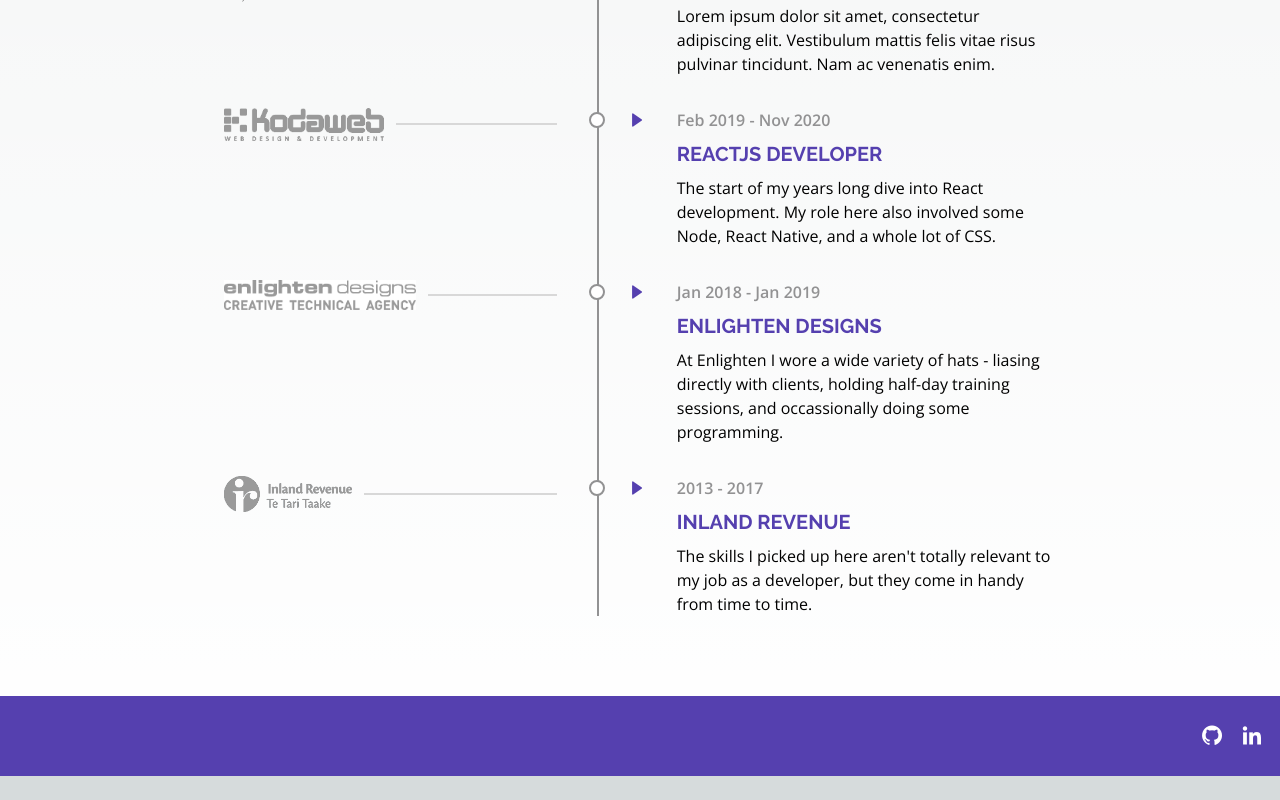
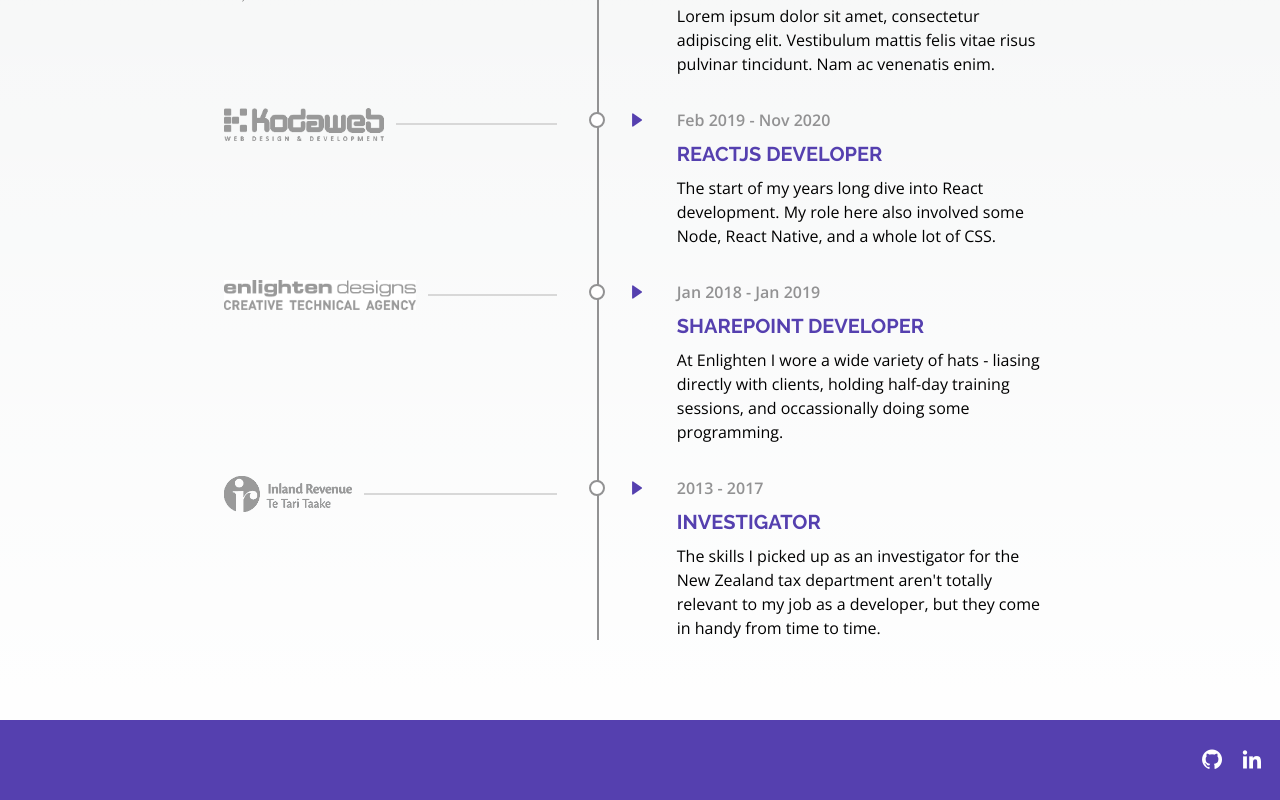
Before and after one commit to luke-davison/portfolio, a Next.js app: page / in a window 1280 px wide. Shown: the part 3268-4068 px from the top of the page. Before the commit the page ends 4044 px from the top, so only its background shows below. Built offline with nearby package versions, Linux system fonts and the light colour scheme.

Commit message:
Fixed work section

```diff
--- a/app/workSection.tsx
+++ b/app/workSection.tsx
@@ -116,7 +116,7 @@ export default function WorkSection() {
                     Jan 2018 - Jan 2019
                   </span>
                   <span className="block pt-2 font-header text-xl font-bold uppercase text-primary">
-                    Enlighten Designs
+                    SharePoint Developer
                   </span>
                   <div className="pt-2">
                     <span className="block font-body text-black">
@@ -156,13 +156,14 @@ export default function WorkSection() {
                     2013 - 2017
                   </span>
                   <span className="block pt-2 font-header text-xl font-bold uppercase text-primary">
-                    Inland Revenue
+                    Investigator
                   </span>
                   <div className="pt-2">
                     <span className="block font-body text-black">
-                      The skills I picked up here aren&apos;t totally relevant
-                      to my job as a developer, but they come in handy from time
-                      to time.
+                      The skills I picked up as an investigator for the New
+                      Zealand tax department aren&apos;t totally relevant to my
+                      job as a developer, but they come in handy from time to
+                      time.
                     </span>
                   </div>
                 </div>
```
